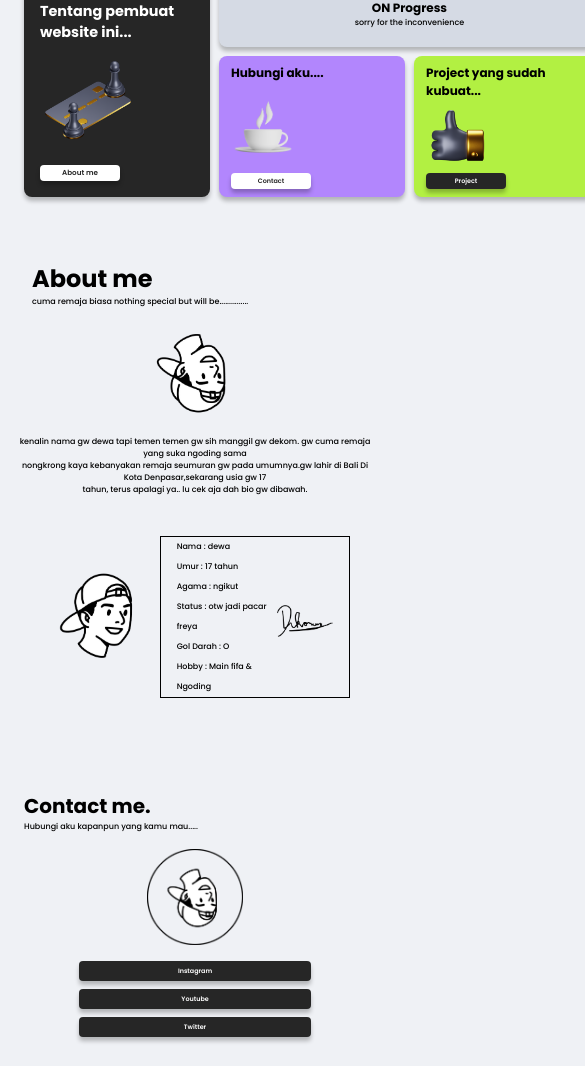
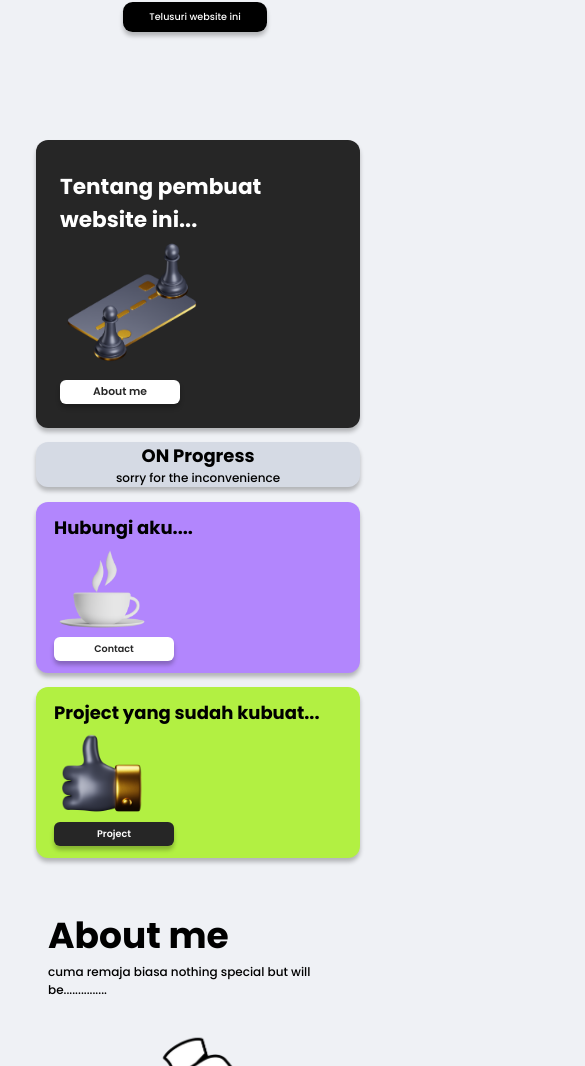
Before and after one commit to arisuryaa/personal-web-1, a plain HTML site: page index.html in a window 390 px wide. Shown: the part 339-1405 px from the top of the page, 585 px wide, since content can reach past the window. Drawn offline with nearby package versions, Linux system fonts and the light colour scheme.

Commit message:
membuat responsif website di ukuran mobile git status

```diff
--- a/index.html
+++ b/index.html
@@ -12,6 +12,7 @@
     <link rel="preconnect" href="https://fonts.googleapis.com" />
     <link rel="preconnect" href="https://fonts.gstatic.com" crossorigin />
     <link href="https://fonts.googleapis.com/css2?family=Bebas+Neue&family=Montserrat:wght@400;600x ;700&family=Poppins:wght@200;300;500;600;700;800&display=swap" rel="stylesheet" />
+    <link rel="icon" type=".png" href="/img/3dicons-telp.png" />
   </head>
   <body>
     <!-- Navbar -->
@@ -43,7 +44,7 @@
           PERSONAL WEBSITE
         </h1>
         <div class="cta">
-          <a href="#menu">Telusuri website ini</a>
+          <a href="#menux ">Telusuri website ini</a>
         </div>
       </div>
     </section>
@@ -94,7 +95,7 @@
         </p>
       </div>
       <div class="bio-about">
-        <img data-aos="fade-right" data-aos-duration="1000" src="/img/avatar.png" alt="" />
+        <img class="img-bio" data-aos="fade-right" data-aos-duration="1000" src="/img/avatar.png" />
         <div data-aos="fade-left" data-aos-duration="1000" class="ktp">
           <div class="identitas">
             <p>Nama : dewa</p>
--- a/signup.html
+++ b/signup.html
@@ -19,8 +19,9 @@
       rel="stylesheet"
       href="https://use.fontawesome.com/releases/v5.15.1/css/all.css"
       integrity="sha384-vp86vTRFVJgpjF9jiIGPEEqYqlDwgyBgEF109VFjmqGmIY/Y4HV4d3Gp2irVfcrp"
-      crossorigin="anonymous"
-  </head>
+      crossorigin="anonymous" />
+    </head>
+
   <body class="body">
 
     <nav class="navbar">
@@ -42,7 +43,7 @@
     </nav>
 
     <div class="login-page">
-      <div class="form">
+      <div data-aos="fade-up" data-aos-duration="1000" class="form">
         <form>
           <lottie-player
             src="https://assets4.lottiefiles.com/datafiles/XRVoUu3IX4sGWtiC3MPpFnJvZNq7lVWDCa8LSqgS/profile.json"
@@ -67,6 +68,11 @@
       </div>
     </div>
 
+
+    <script src="https://unpkg.com/aos@next/dist/aos.js"></script>
+    <script>
+      AOS.init();
+    </script>
     <script src="scrpt.js"></script>
   </body>
 </html>
--- a/style.css
+++ b/style.css
@@ -7,10 +7,11 @@
 
 body {
   background-color: #eff1f5;
+  overflow-x: hidden;
 }
 
 .navbar {
-  background-color: #eff1f5;
+  background-color: #ffffff;
   position: fixed;
   top: 0;
   left: 0;
@@ -120,6 +121,7 @@ body {
 
 .home .home-content a:hover {
   background-color: #fff;
+  transform: scale(1.05);
   color: black;
 }
 
@@ -164,7 +166,10 @@ body {
   height: 27rem;
   margin: 1rem 3rem;
   display: grid;
-  grid-template-areas: "item-1 item-2 item-2" "item-1 item-3 item-4" "item-1 item-3 item-4";
+  grid-template-areas:
+    "item-1 item-2 item-2"
+    "item-1 item-3 item-4"
+    "item-1 item-3 item-4";
   grid-template-columns: 1fr 1fr 1fr;
   grid-template-rows: 1fr 1fr 1fr;
   grid-gap: 1.2rem;
@@ -180,6 +185,7 @@ body {
   padding: 2.5rem 2rem 2rem 2rem;
   grid-area: item-1;
   box-shadow: 0px 4px 4px 0px rgba(0, 0, 0, 0.25);
+  /* border: 1px solid red; */
 }
 
 .menu .item-1 h2 {
@@ -716,16 +722,74 @@ footer {
 /* smartphone */
 @media (max-width: 450px) {
   html {
-    font-size: 50%;
+    font-size: 12px;
+    overflow-x: hidden;
   }
+
+  .menu {
+    display: grid;
+    grid-template-columns: 1fr;
+    grid-template-rows: 1fr 1fr 1fr 1fr;
+    grid-template-areas: "item-1" "item-2" "item-3" "item-4";
+    margin-bottom: 30rem;
+    width: 100px;
+    /* border: 2px solid black; */
+    /* overflow-x: hidden; */
+  }
+
+  .menu .item-1 {
+    grid-area: item-1;
+    width: 23rem;
+  }
+
+  .menu .item-2 {
+    grid-area: item-2;
+    width: 27rem;
+  }
+
+  .menu .item-3 {
+    grid-area: item-3;
+    width: 24rem;
+  }
+
+  .menu .item-4 {
+    grid-area: item-4;
+    width: 24rem;
+  }
+
   .menu .menu-content .about-menu {
     width: 15rem;
     height: 15rem;
   }
 
-  .about .bio-about .ktp .poto .foto {
-    width: 0.1rem;
-    height: 0.1rem;
+  .bio-about {
+    flex-direction: column;
+  }
+
+  .bio-about .img-bio {
     display: none;
   }
+
+  .about .bio-about .ktp {
+    width: 100%;
+  }
+  .telp-icon {
+    display: none;
+  }
+
+  .contact .content-contact .link {
+    /* border: 1px solid black; */
+    width: 25rem;
+    /* justify-content: flex-start; */
+  }
+  .contact .content-contact .link a {
+    width: 25rem;
+  }
+  .project .content-project {
+    display: grid;
+    grid-template-areas: "abi" "ars" "kosong" "kosong1";
+    grid-template-columns: 1fr;
+    grid-template-rows: 1fr 1fr 1fr 1fr;
+    margin: 3rem;
+  }
 }
```
Also changed, not shown: FQA.html (+1 -4 lines), img/HASIL.png (added), img/Rectangle 2.png (added).
